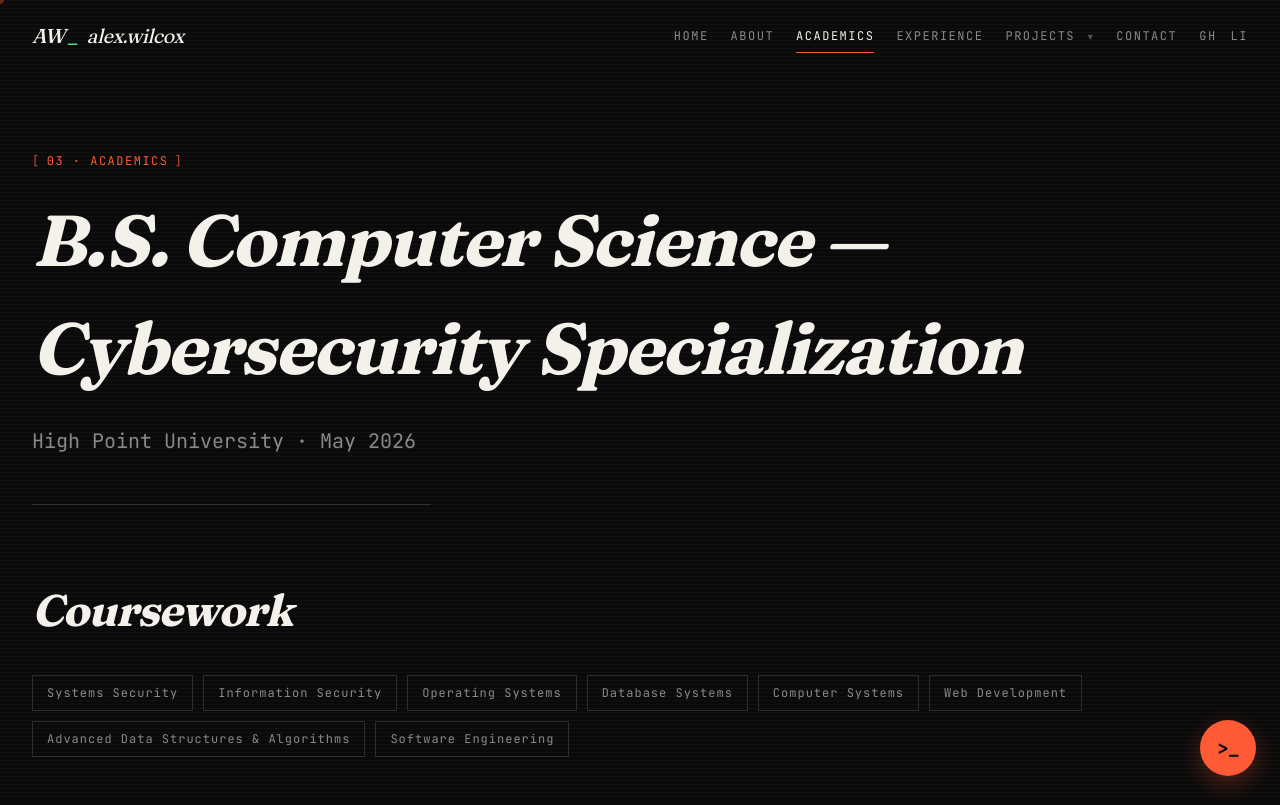
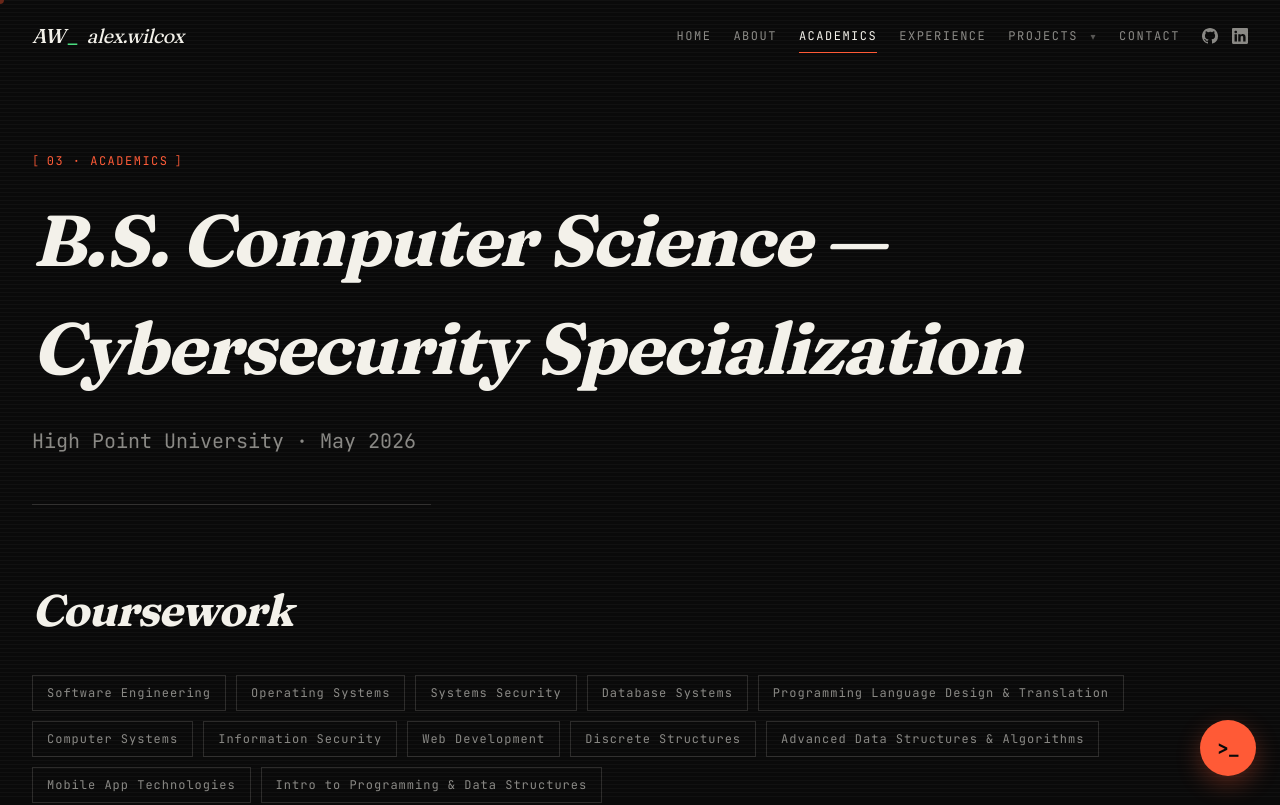
Before and after one commit to AlexJohnWilcox/myWebsite, a React (Vite) app: page /academics in a window 1280 px wide. Shown: the top 805 px of the page. Built offline with nearby package versions, Linux system fonts and the light colour scheme.

Commit message:
Fix blank-screen route bug, update nav icons and content
Remove lazy loading + Suspense from AnimatePresence to fix
intermittent blank screen on route transitions. Replace GH/LI
text with SVG logos in nav. Update skill levels, coursework
order, and bump version to v2.2.

```diff
--- a/src/App.jsx
+++ b/src/App.jsx
@@ -1,4 +1,4 @@
-import { lazy, Suspense, useEffect } from 'react'
+import { useEffect } from 'react'
 import { BrowserRouter, Routes, Route, useLocation } from 'react-router-dom'
 import { AnimatePresence, motion } from 'framer-motion'
 import Lenis from '@studio-freight/lenis'
@@ -8,14 +8,13 @@
 import { ChatBubble } from './components/ChatBubble'
 import { ErrorBoundary } from './components/ErrorBoundary'
 import { ScrollToTop } from './components/ScrollToTop'
-
-const Hub = lazy(() => import('./routes/Hub').then(m => ({ default: m.Hub })))
-const About = lazy(() => import('./routes/About').then(m => ({ default: m.About })))
-const Academics = lazy(() => import('./routes/Academics').then(m => ({ default: m.Academics })))
-const Experience = lazy(() => import('./routes/Experience').then(m => ({ default: m.Experience })))
-const Projects = lazy(() => import('./routes/Projects').then(m => ({ default: m.Projects })))
-const Contact = lazy(() => import('./routes/Contact').then(m => ({ default: m.Contact })))
-const NotFound = lazy(() => import('./routes/NotFound').then(m => ({ default: m.NotFound })))
+import { Hub } from './routes/Hub'
+import { About } from './routes/About'
+import { Academics } from './routes/Academics'
+import { Experience } from './routes/Experience'
+import { Projects } from './routes/Projects'
+import { Contact } from './routes/Contact'
+import { NotFound } from './routes/NotFound'
 
 function AnimatedRoutes() {
   const location = useLocation()
@@ -28,7 +27,6 @@
         exit={{ opacity: 0, y: -4 }}
         transition={{ duration: 0.28, ease: [0.25, 0.1, 0.25, 1] }}
       >
-        <Suspense fallback={<div style={{ minHeight: '100vh' }} />}>
         <Routes location={location}>
           <Route path="/" element={<Hub />} />
           <Route path="/about" element={<About />} />
@@ -38,7 +36,6 @@
           <Route path="/contact" element={<Contact />} />
           <Route path="*" element={<NotFound />} />
         </Routes>
-        </Suspense>
       </motion.div>
     </AnimatePresence>
   )
--- a/src/components/Nav.jsx
+++ b/src/components/Nav.jsx
@@ -37,8 +37,12 @@
           </div>
           <NavLink to="/contact" className={({ isActive }) => `${styles.link} ${isActive ? styles.active : ''}`}>Contact</NavLink>
           <div className={styles.socials}>
-            <a href="https://github.com/AlexJohnWilcox" target="_blank" rel="noopener noreferrer" aria-label="GitHub">GH</a>
-            <a href="https://www.linkedin.com/in/alexjwilcox/" target="_blank" rel="noopener noreferrer" aria-label="LinkedIn">LI</a>
+            <a href="https://github.com/AlexJohnWilcox" target="_blank" rel="noopener noreferrer" aria-label="GitHub">
+              <svg width="16" height="16" viewBox="0 0 16 16" fill="currentColor"><path d="M8 0C3.58 0 0 3.58 0 8c0 3.54 2.29 6.53 5.47 7.59.4.07.55-.17.55-.38 0-.19-.01-.82-.01-1.49-2.01.37-2.53-.49-2.69-.94-.09-.23-.48-.94-.82-1.13-.28-.15-.68-.52-.01-.53.63-.01 1.08.58 1.23.82.72 1.21 1.87.87 2.33.66.07-.52.28-.87.51-1.07-1.78-.2-3.64-.89-3.64-3.95 0-.87.31-1.59.82-2.15-.08-.2-.36-1.02.08-2.12 0 0 .67-.21 2.2.82a7.63 7.63 0 0 1 2-.27c.68 0 1.36.09 2 .27 1.53-1.04 2.2-.82 2.2-.82.44 1.1.16 1.92.08 2.12.51.56.82 1.27.82 2.15 0 3.07-1.87 3.75-3.65 3.95.29.25.54.73.54 1.48 0 1.07-.01 1.93-.01 2.2 0 .21.15.46.55.38A8.01 8.01 0 0 0 16 8c0-4.42-3.58-8-8-8z"/></svg>
+            </a>
+            <a href="https://www.linkedin.com/in/alexjwilcox/" target="_blank" rel="noopener noreferrer" aria-label="LinkedIn">
+              <svg width="16" height="16" viewBox="0 0 16 16" fill="currentColor"><path d="M0 1.146C0 .513.526 0 1.175 0h13.65C15.474 0 16 .513 16 1.146v13.708c0 .633-.526 1.146-1.175 1.146H1.175C.526 16 0 15.487 0 14.854V1.146zm4.943 12.248V6.169H2.542v7.225h2.401zm-1.2-8.212c.837 0 1.358-.554 1.358-1.248-.015-.709-.52-1.248-1.342-1.248-.822 0-1.359.54-1.359 1.248 0 .694.521 1.248 1.327 1.248h.016zm4.908 8.212V9.359c0-.216.016-.432.08-.586.173-.431.568-.878 1.232-.878.869 0 1.216.662 1.216 1.634v3.865h2.401V9.25c0-2.22-1.184-3.252-2.764-3.252-1.274 0-1.845.7-2.165 1.193v.025h-.016l.016-.025V6.169H6.29c.032.678 0 7.225 0 7.225h2.36z"/></svg>
+            </a>
           </div>
         </nav>
       </div>
--- a/src/components/Nav.module.css
+++ b/src/components/Nav.module.css
@@ -114,7 +114,8 @@
 }
 .dropdown a:hover { color: var(--ink); background: rgba(255, 90, 54, 0.08); }
 
-.socials { display: flex; gap: 14px; color: var(--ink-dim); }
+.socials { display: flex; align-items: center; gap: 14px; color: var(--ink-dim); }
+.socials a { display: flex; transition: color 180ms var(--ease); }
 .socials a:hover { color: var(--accent); }
 
 .toggle { display: none; }
--- a/src/data/about.js
+++ b/src/data/about.js
@@ -20,7 +20,7 @@
       items: [
         { name: 'OSINT', level: 'strong' },
         { name: 'Compliance (ISO 27001, NIST)', level: 'strong' },
-        { name: 'SIEM', level: 'strong' },
+        { name: 'SIEM', level: 'intermediate' },
         { name: 'Vulnerability Assessment', level: 'intermediate' },
         { name: 'Penetration Testing', level: 'learning' },
       ],
@@ -55,7 +55,7 @@
         { name: 'Copilots', level: 'strong' },
         { name: 'GitHub', level: 'strong' },
         { name: 'Git', level: 'strong' },
-        { name: 'Nmap', level: 'strong' },
+        { name: 'Nmap', level: 'intermediate' },
         { name: 'Vim', level: 'intermediate' },
         { name: 'Wireshark', level: 'learning' },
       ],
--- a/src/data/academics.js
+++ b/src/data/academics.js
@@ -4,14 +4,18 @@
   grad: 'May 2026',
 
   coursework: [
+    'Software Engineering',
+    'Operating Systems',
     'Systems Security',
+    'Database Systems',
+    'Programming Language Design & Translation',
+    'Computer Systems',
     'Information Security',
-    'Operating Systems',
-    'Database Systems',
-    'Computer Systems',
     'Web Development',
+    'Discrete Structures',
     'Advanced Data Structures & Algorithms',
-    'Software Engineering',
+    'Mobile App Technologies',
+    'Intro to Programming & Data Structures',
   ],
 
   certifications: [
--- a/src/routes/Hub.jsx
+++ b/src/routes/Hub.jsx
@@ -2,7 +2,7 @@
 import { Typewriter } from '@/components/Typewriter'
 import styles from './Hub.module.css'
 
-const BUILD = `MMXXVI · v1.0 · BUILD ${new Date().toISOString().slice(5, 10).replace('-', '')}`
+const BUILD = `MMXXVI · v2.2 · BUILD ${new Date().toISOString().slice(5, 10).replace('-', '')}`
 
 export function Hub() {
   return (
```
Lines whose indentation alone changed are shown as unchanged.
